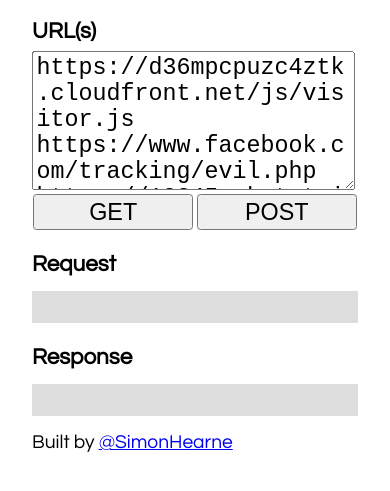
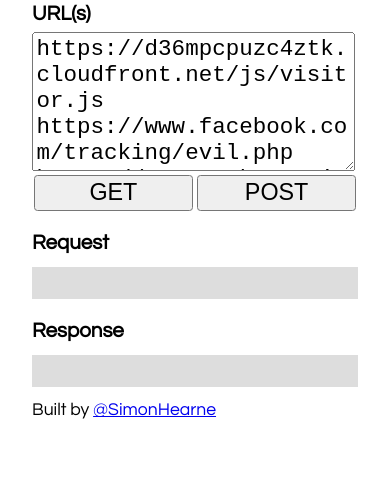
Before and after one commit to simonhearne/third-party-api, a website: page index.html in a window 390 px wide. Shown: the part 205-696 px from the top of the page. Drawn offline with Linux system fonts and the light colour scheme.

Commit message:
Improve URL text size on mobile

```diff
--- a/index.html
+++ b/index.html
@@ -8,10 +8,10 @@
     <title>Third-party API</title>
     <style>
         html {overflow-y:scroll}
-        body {font-family:"Century Gothic", CenturyGothic, AppleGothic, sans-serif;font-size:120%;padding:2rem; width: 100%; max-width: 900px; margin: 0 auto; box-sizing: border-box}
+        body {font-family:"Century Gothic", CenturyGothic, AppleGothic, sans-serif;font-size:110%;padding:2rem; width: 100%; max-width: 900px; margin: 0 auto; box-sizing: border-box}
         pre {white-space:pre-wrap;word-wrap: break-word;background: #0002;padding: 1rem}
         h3 {margin-bottom: 0.5rem}
-        textarea { resize:vertical;font-family:monospace}
+        textarea { resize:vertical;font-family:monospace;font-size:90%}
         .fullwidth {width:calc(100% - 7px)}
         .halfwidth {width:calc(50% - 2px)}
         .zoom {zoom: 1.75}
```
